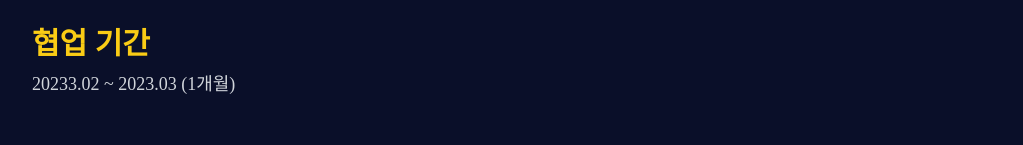
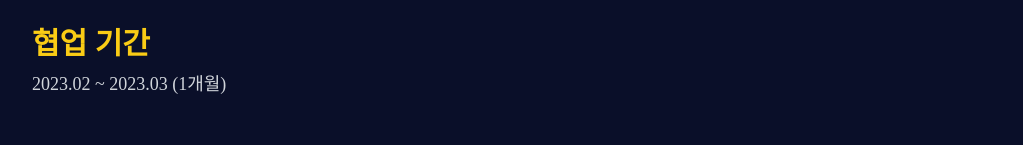
Before and after one commit to Jeong-Dagyeong/Dagyeong-portfolio, a Next.js app: page /maze in a window 1280 px wide. Shown: the part 182-327 px from the top of the page, without its empty margins (128-1151 px from the left). Built offline with nearby package versions, Linux system fonts and the light colour scheme; a web font is replaced by a local one.

Commit message:
style : text 수정

```diff
--- a/src/app/maze/page.tsx
+++ b/src/app/maze/page.tsx
@@ -26,7 +26,7 @@ export default function maze() {
       <section className="mb-12">
         <div className="mb-8">
           <h3 className="text-3xl font-bold text-yellow-400">협업 기간</h3>
-          <p className="mt-2 text-gray-300 text-lg">20233.02 ~ 2023.03 (1개월)</p>
+          <p className="mt-2 text-gray-300 text-lg">2023.02 ~ 2023.03 (1개월)</p>
         </div>
       </section>
 
```
